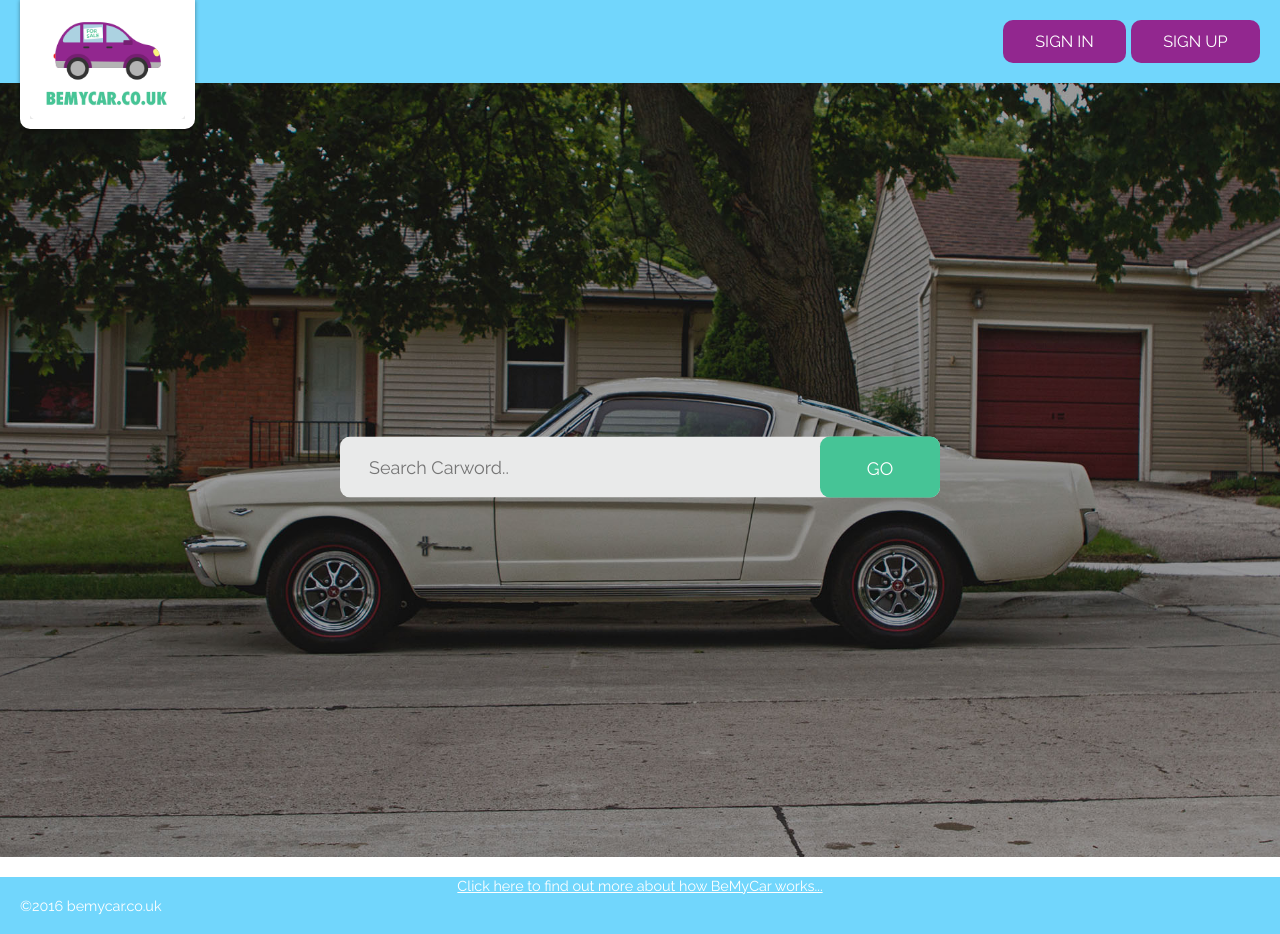
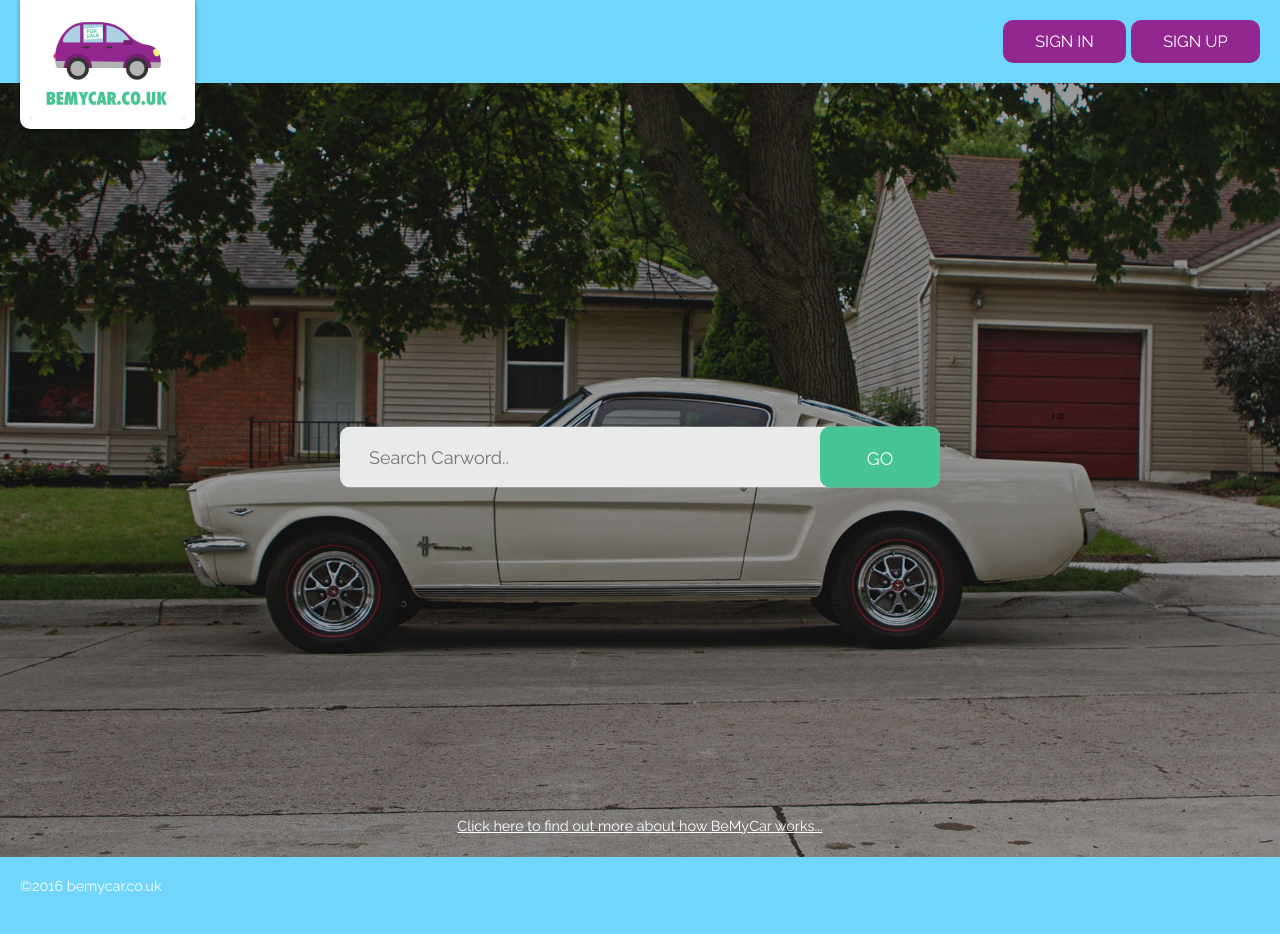
Before and after one commit to bemycar/bemycar, a PHP site: page / in a window 1280 px wide. After the commit the page ends 895 px from the top, so only its background shows below. Run offline with PHP 8.4, Linux system fonts and the light colour scheme; some libraries are stand-ins or nearby versions.

Commit message:
js return fix on timeout, footer tweaks

```diff
--- a/assets/css/main.css
+++ b/assets/css/main.css
@@ -976,7 +976,7 @@ body {
 .c-home__link {
   text-align: center;
   position: absolute;
-  bottom: 20px;
+  bottom: 60px;
   width: 100%;
   text-decoration: underline;
   color: #fff;
@@ -1081,13 +1081,13 @@ body {
 .c-footer {
   padding: 20px 0;
   background: #71d6fc;
-  margin-top: 20px;
   font-size: .8em;
   color: #fff; }
 
 .c-map {
   width: 100%;
-  height: 400px; }
+  height: 400px;
+  margin-bottom: 20px; }
 
 /**
  * TRUMPS
--- a/assets/js/scripts.js
+++ b/assets/js/scripts.js
@@ -1,6 +1,8 @@
 var mycar = mycar || {};
 
 mycar = {
+  counter : 0,
+
   init: function() {
 
   },
@@ -11,12 +13,25 @@ mycar = {
     $('.c-image-gallery__single img').each(function(i){
       var width   = $(this).width();
       var height  = $(this).height();
+      var loaded = true;
 
+      // If not loaded fully then wait 100ms and try again.
       if(height === 0) {
-        setTimeout(function(){
-          mycar.setImageFormat();
-          return;
-        },100);
+        loaded = false;
+        mycar.counter ++;
+
+        if(mycar.counter < 10) {
+
+          setTimeout(function(){
+            console.log('counter', mycar.counter);
+            console.log('timeout firing, height = ', height);
+            mycar.setImageFormat();
+          },100);
+        }
+      }
+
+      if(loaded === false ) {
+        return false;
       }
       // Landscape
       if(width >= height){
@@ -126,7 +141,7 @@ $(document).ready(function(){
     mycar.setImageFormat();
     console.log('has initialized');
   }else {
-    console.log('else firing');
+    console.log('else firing as slider has not initialized');
     setTimeout(function(){
       mycar.setImageFormat();
     },100);
--- a/assets/sass/4-objects/_wrappers.scss
+++ b/assets/sass/4-objects/_wrappers.scss
@@ -15,3 +15,8 @@
   padding-top: 150px;
   // height: 100%;
 }
+
+.page-wrap {
+  // position: relative;
+
+}
--- a/assets/sass/5-components/_footer.scss
+++ b/assets/sass/5-components/_footer.scss
@@ -1,7 +1,6 @@
 .c-footer {
   padding: $base-spacing-unit 0;
   background: $color-blue;
-  margin-top: $base-spacing-unit;
   font-size: .8em;
   color: $color-white;
 }
--- a/assets/sass/5-components/_home.scss
+++ b/assets/sass/5-components/_home.scss
@@ -41,7 +41,7 @@
 .c-home__link {
   text-align: center;
   position: absolute;
-  bottom: $base-spacing-unit;
+  bottom: $base-spacing-unit * 3;
   width: 100%;
   text-decoration: underline;
   color: $color-white;
--- a/assets/sass/5-components/_map.scss
+++ b/assets/sass/5-components/_map.scss
@@ -1,5 +1,5 @@
 .c-map {
   width: 100%;
   height: 400px;
-
+  margin-bottom: $base-spacing-unit;
 }
```
Also changed, not shown: 1 other file.
